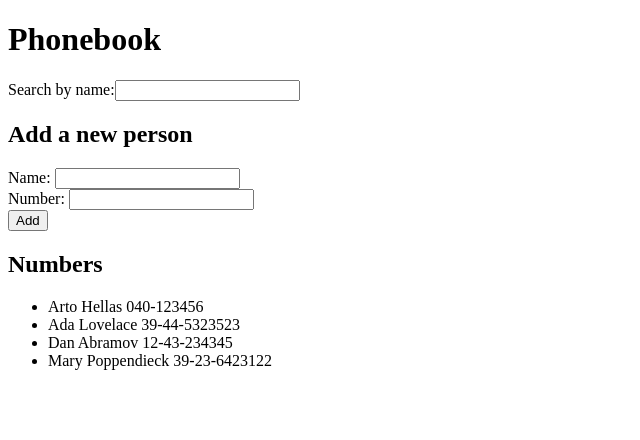
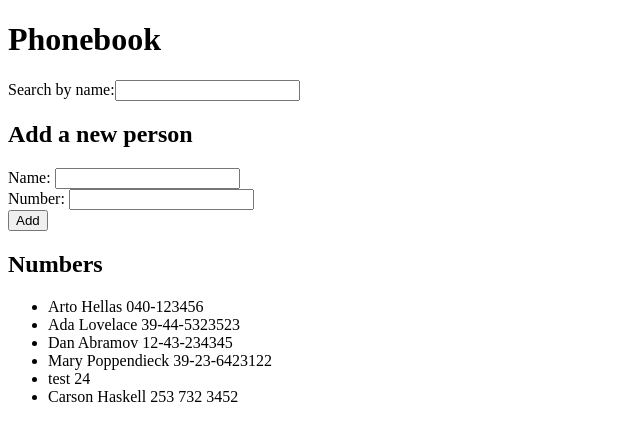
Before and after one commit to Carson-Haskell/full-stack-open, a React (Create React App) app in the folder submissions/part-2/phonebook/: page / in a window 1280 px wide. Shown: the top 440 px of the page, without its empty margins (0-640 px from the left). Built offline with nearby package versions, Linux system fonts and the light colour scheme; data requests are answered from the project's data file.

Commit message:
complete exercise 2.12

```diff
--- a/submissions/part-2/phonebook/db.json
+++ b/submissions/part-2/phonebook/db.json
@@ -19,6 +19,16 @@
       "name": "Mary Poppendieck",
       "number": "39-23-6423122",
       "id": 4
+    },
+    {
+      "name": "test",
+      "number": "24",
+      "id": 5
+    },
+    {
+      "name": "Carson Haskell",
+      "number": "253 732 3452",
+      "id": 6
     }
   ]
 }
--- a/submissions/part-2/phonebook/src/components/Phonebook.jsx
+++ b/submissions/part-2/phonebook/src/components/Phonebook.jsx
@@ -37,9 +37,18 @@
       number: newNumber,
     };
 
-    setPersons([...persons, newPerson]);
-    setNewName("");
-    setNewNumber("");
+    axios
+      .post("http://localhost:3001/persons", newPerson)
+      .then(res => {
+        setPersons([...persons, res.data]);
+        setNewName("");
+        setNewNumber("");
+      })
+      .catch(error => console.log(error));
+
+    // setPersons([...persons, newPerson]);
+    // setNewName("");
+    // setNewNumber("");
   };
 
   const checkDuplicate = name => persons.find(person => person.name === name);
```
Also changed, not shown: 1 other file (tests, documents, lock files or other folders).
